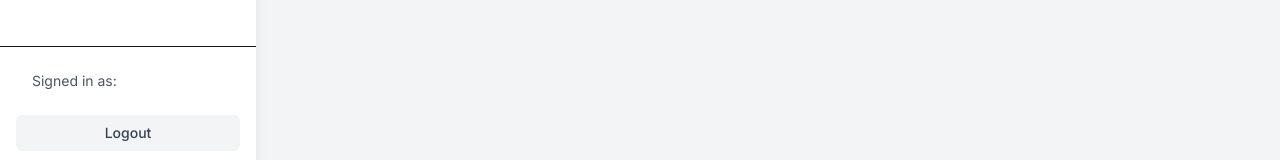
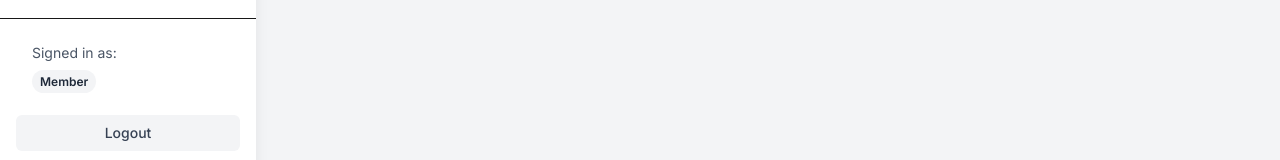
Before and after one commit to besingamkb/contrihub, a Next.js app: page /dashboard/contributions in a window 1280 px wide. Shown: the part 633-793 px from the top of the page. Built offline with nearby package versions, Linux system fonts and the light colour scheme; no server answers.

Commit message:
change on badge

```diff
--- a/src/components/Sidebar.tsx
+++ b/src/components/Sidebar.tsx
@@ -101,6 +101,15 @@ export default function Sidebar() {
       <div className="p-4 border-t">
         <div className="mb-4 px-4 py-2 text-sm text-gray-600">
           Signed in as: {session?.user?.name}
+          <div className="mt-2">
+            <span className={`px-2 py-1 text-xs font-semibold rounded-full ${
+              session?.user?.is_admin
+                ? 'bg-purple-100 text-purple-800'
+                : 'bg-gray-100 text-gray-800'
+            }`}>
+              {session?.user?.is_admin ? 'Admin' : 'Member'}
+            </span>
+          </div>
         </div>
         <button
           onClick={handleLogout}
```
Also changed, not shown: prisma/ERD.svg, 1 other file (tests, documents, lock files or other folders).
